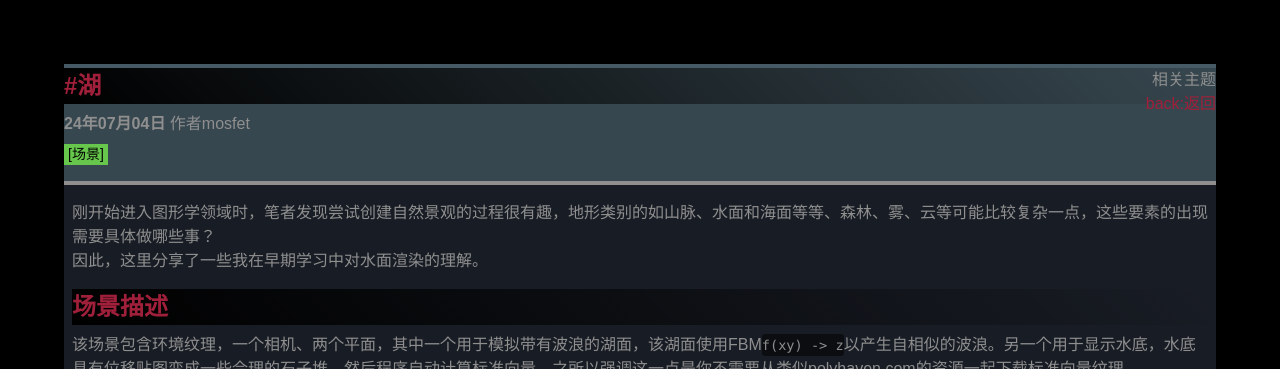
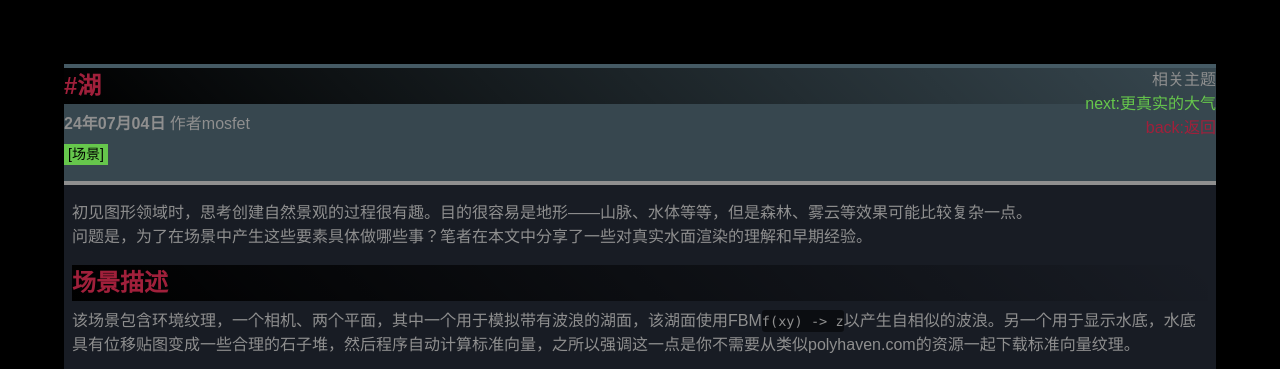
Before and after one commit to mosfetrb/mosfetrb.github.io, a Jekyll site: the page built from _posts/scene/2024-07-04-lake.md, in a window 1280 px wide, cut to the strip 0-369 px from the top of the page. Built offline with Jekyll 4.4.1, drawn with Linux system fonts in a browser that asks for light colours.

Commit message:
add post

```diff
--- a/_includes/css.html
+++ b/_includes/css.html
@@ -76,4 +76,8 @@ hr {
 .home-page {
     background-repeat: no-repeat;
 }
+
+.home-webtitle:hover {
+    text-decoration-line: underline
+}
 </style>
--- a/_posts/scene/2024-07-04-lake.md
+++ b/_posts/scene/2024-07-04-lake.md
@@ -5,13 +5,13 @@ author: mosfet
 category: scene
 tags: 场景
 ---
-刚开始进入图形学领域时，笔者发现尝试创建自然景观的过程很有趣，地形类别的如山脉、水面和海面等等、森林、雾、云等可能比较复杂一点，这些要素的出现需要具体做哪些事？
-因此，这里分享了一些我在早期学习中对水面渲染的理解。
+初见图形领域时，思考创建自然景观的过程很有趣。目的很容易是地形——山脉、水体等等，但是森林、雾云等效果可能比较复杂一点。
+问题是，为了在场景中产生这些要素具体做哪些事？笔者在本文中分享了一些对真实水面渲染的理解和早期经验。
 
 ## 场景描述
 该场景包含环境纹理，一个相机、两个平面，其中一个用于模拟带有波浪的湖面，该湖面使用FBM`f(xy) -> z`以产生自相似的波浪。另一个用于显示水底，水底具有位移贴图变成一些合理的石子堆，然后程序自动计算标准向量，之所以强调这一点是你不需要从类似[polyhaven.com](https://polyhaven.com/textures)的资源一起下载标准向量纹理。
 
-<iframe src="https://editor.p5js.org/mosfet-archive/full/3ZQ76doA9" width="760" height="800"></iframe>
+<iframe src="https://editor.p5js.org/mosfet-archive/full/3ZQ76doA9" width="760" height="800" class="x la dspln dsplb-md"></iframe>
 
 ## 步骤
 我们可以通过我们对水面的建模要求进行初步分析以检查是否存在可用的导出SDF。唯一可以做的事情是查看脚下的曲面是什么，这是由于参数曲面本身的行为带来的境况。但是幸运的是我们可以不用真的沿着路线以固定小步摸索，高度差可以直接作为估计距离的指导。可以轻松验证这一点的合理性，尽管将它作为SDF时距离不是线性减少的。
```
Also changed, not shown: _includes/playlist.html (+3 -5 lines), _posts/miscellaneous/2024-12-12-tetris.md (+1 -1 lines), _posts/scene/2025-02-17-atmosphere.md (added, +52 -0 lines), index.html (+10 -18 lines), assets/g/2-1.jpg (added), assets/g/2-2.jpg (added).
